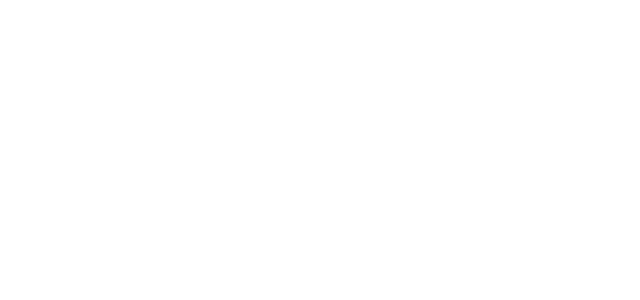
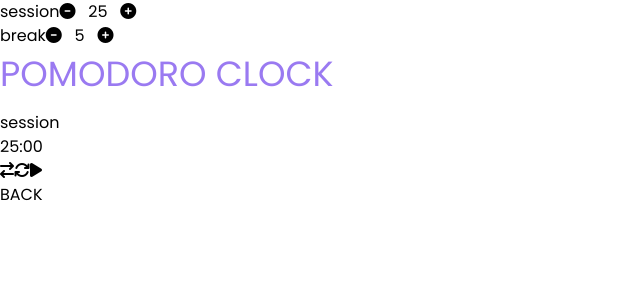
Before and after one commit to kalviumcommunity/S51_Jeeveeka_ScheduleSavvy, a React (Vite) app in the folder Frontend/: page /pomodoro in a window 1280 px wide. Before the commit this address had no page. Shown: the top 300 px of the page, without its empty margins (0-640 px from the left). Built offline with nearby package versions, Linux system fonts and the light colour scheme.

Commit message:
added pomodoro

```diff
--- a/Frontend/package.json
+++ b/Frontend/package.json
@@ -14,6 +14,7 @@
     "@syncfusion/ej2-react-calendars": "^25.1.40",
     "@syncfusion/ej2-react-schedule": "^25.1.39",
     "firebase": "^10.11.0",
+    "jquery": "^3.7.1",
     "js-cookie": "^3.0.5",
     "react": "^18.2.0",
     "react-dom": "^18.2.0",
--- a/Frontend/src/AllRoutes.jsx
+++ b/Frontend/src/AllRoutes.jsx
@@ -10,6 +10,7 @@
 import Stopwatch from './Components/Stopwatch'
 import Timer from './Components/Timer'
 import Clock from './Components/Clock'
+import Pomodoro from './Components/Pomodoro'
 
 export default function AllRoutes() {
   return (
@@ -24,6 +25,7 @@
             <Route path='/clock' element={<Clock/>}></Route>
             <Route path='/stopwatch' element={<Stopwatch/>}></Route>
             <Route path='/timer' element={<Timer/>}></Route>
+            <Route path='/pomodoro' element={<Pomodoro/>}></Route>
         </Routes>
     </div>
   )
--- a/Frontend/src/Components/Clock.jsx
+++ b/Frontend/src/Components/Clock.jsx
@@ -57,6 +57,7 @@
               <div className='timer_btns'>
                 <Link to='/stopwatch'><button className='timer_btn'>Stopwatch</button></Link>
                 <Link to='/timer'><button className='timer_btn'>Timer</button></Link>
+                <Link to='/pomodoro'><button className='timer_btn'>Pomodoro</button></Link>
               </div>
             </div>
           </div>
--- a/Frontend/src/Components/Pomodoro.jsx
+++ b/Frontend/src/Components/Pomodoro.jsx
@@ -0,0 +1,99 @@
+import React, { useState, useEffect } from 'react';
+import '../Styles/Pomodoro.css'
+
+export default function Pomodoro() {
+  const [sessionMinutes, setSessionMinutes] = useState(25);
+  const [breakMinutes, setBreakMinutes] = useState(5);
+  const [seconds, setSeconds] = useState(0);
+  const [timeOn, setTimeOn] = useState(false);
+  const [time, setTime] = useState(sessionMinutes * 60);
+  const [status, setStatus] = useState('session');
+
+  useEffect(() => {
+    const timer = setInterval(() => {
+      if (timeOn && time > 0) {
+        setTime(prevTime => prevTime - 1);
+      }
+    }, 1000);
+
+    return () => clearInterval(timer);
+  }, [timeOn, time]);
+
+  useEffect(() => {
+    const minutes = Math.floor(time / 60);
+    const seconds = time % 60;
+    setSeconds(seconds);
+  }, [time]);
+
+  const switchMode = () => {
+    setStatus(prevStatus => (prevStatus === 'session' ? 'break' : 'session'));
+    const newStatus = status === 'session' ? 'break' : 'session';
+    if (newStatus === 'session') {
+      setTime(sessionMinutes * 60); // Set the time to session duration if switching to session mode
+    } else {
+      setTime(breakMinutes * 60); // Set the time to break duration if switching to break mode
+    }
+  };
+
+
+  const resetTimer = () => {
+    setTime(status === 'session' ? sessionMinutes * 60 : breakMinutes * 60);
+    setTimeOn(false);
+  };
+
+  const toggleTimer = () => {
+    setTimeOn(prevTimeOn => !prevTimeOn);
+  };
+
+  const decrementSessionMinutes = () => {
+    if (sessionMinutes > 1) {
+      setSessionMinutes(prevMinutes => prevMinutes - 1);
+    }
+  };
+
+  const incrementSessionMinutes = () => {
+    if (sessionMinutes < 60) {
+      setSessionMinutes(prevMinutes => prevMinutes + 1);
+    }
+  };
+
+  const decrementBreakMinutes = () => {
+    if (breakMinutes > 1) {
+      setBreakMinutes(prevMinutes => prevMinutes - 1);
+    }
+  };
+
+  const incrementBreakMinutes = () => {
+    if (breakMinutes < 60) {
+      setBreakMinutes(prevMinutes => prevMinutes + 1);
+    }
+  };
+
+  return (
+    <>
+      <div className="pomo clearfix">
+        <div className="pomo_session">
+          <span className="pomo_title">session</span>
+          <i className="fa fa-minus-circle" onClick={decrementSessionMinutes}></i> &nbsp; <span>{sessionMinutes}</span> &nbsp; <i className="fa fa-plus-circle" onClick={incrementSessionMinutes}></i>
+        </div>
+        <div className="pomo_break">
+          <span className="pomo_title">break</span>
+          <i className="fa fa-minus-circle" onClick={decrementBreakMinutes}></i> &nbsp; <span>{breakMinutes}</span> &nbsp; <i className="fa fa-plus-circle" onClick={incrementBreakMinutes}></i>
+        </div>
+      </div>
+      <div className={`pomodoro ${status}`}>
+        <div className="title">POMODORO CLOCK</div>
+        <div className="status">{status}</div>
+        <div className="timer">
+            {status === 'session' ? (sessionMinutes < 10 ? `0${sessionMinutes}` : sessionMinutes) : (breakMinutes < 10 ? `0${breakMinutes}` : breakMinutes)}:
+            {seconds < 10 ? `0${seconds}` : seconds}
+        </div>
+
+        <button className="pomo_button" id="switch" onClick={switchMode}><i className="fa fa-exchange"></i></button>
+        <button className="pomo_button" id="reset" onClick={resetTimer}><i className="fa fa-refresh"></i></button>
+        <button className="pomo_button" id="toggle" onClick={toggleTimer}><i className={`fa ${timeOn ? 'fa-pause' : 'fa-play'}`}></i></button>
+      </div>
+      <button className='pomo_back_button'>BACK</button>
+    </>
+  );
+}
```
Also changed, not shown: Frontend/src/Styles/Pomodoro.css (added), 1 other file (tests, documents, lock files or other folders).
